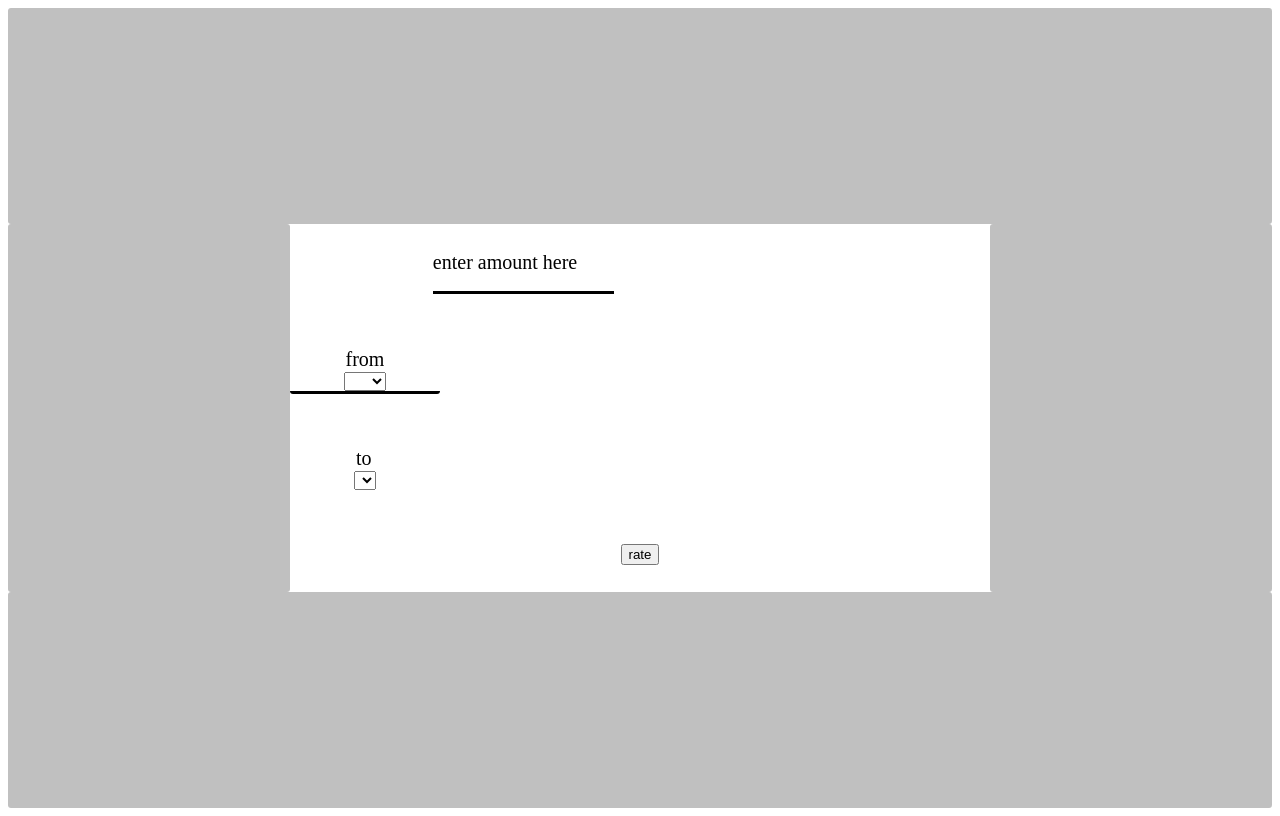
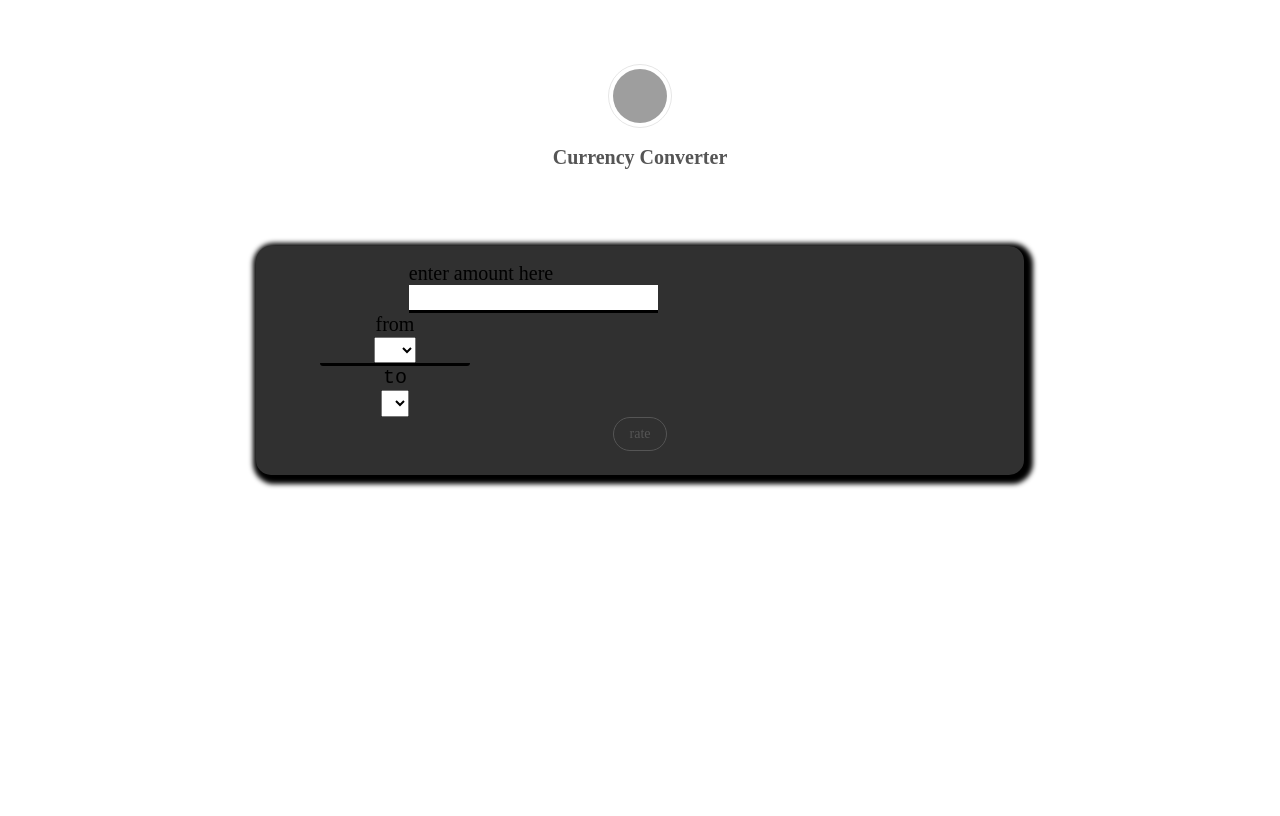
Before and after one commit to Motadeh/currency-converter, a plain HTML site: page index.html in a window 1280 px wide. Drawn offline with nearby package versions, Linux system fonts and the light colour scheme; no server answers; grey boxes are pictures that could not be loaded.

Commit message:
redesign

```diff
--- a/currencyconverter.css
+++ b/currencyconverter.css
@@ -13,16 +13,13 @@ html{
   box-sizing: inherit;
 }
 
-.item{
+/* .item{
     display: grid;
   justify-content: center;
   align-items: center;
-  /* border: 5px solid rgba(0, 0, 0, 0.03); */
-  border-radius: 3px;
   font-size: 35px;
-  background-color: transparent; /* best colour */
-  /* grid-template-columns: 1fr 1fr 1fr; */
-}
+  background-color: transparent;
+} */
 .container{
     display: grid;
     grid-template-columns: 1fr 1fr 1fr;
@@ -30,22 +27,19 @@ html{
     /* grid-gap: 20px; */
     /* border: 10px solid var(--yellow); */
     height: 100vh;
+    align-items: center;
+    margin-right: auto;
+    margin-left: auto;
 }
-.item1, .item5{
-    grid-column: span 3;
-    background-color: var(--black);
-
-}
-.item2, .item4{
-
-    background-color: var(--black);
-}
-
 .item3{
-    background-color: #ffffff;
-    width: 700px;
+    display: grid;
+    background-color: #303030;
+    /* width: 700px; */
     /* height: 200px; */
     grid-template-columns: 1fr 1fr 1fr;
+    border-radius: 15px;
+    /* margin-top: 50px; */
+    box-shadow: 3px 3px 5px 6px #000;
 }
  .items{
     display: grid;
@@ -116,3 +110,6 @@ html{
     border-right: none;
     border-bottom: solid #000000;
 }
+.items4{
+    font-family: 'Courier New', Courier, monospace;
+}
--- a/index.html
+++ b/index.html
@@ -3,6 +3,7 @@
 <head>
         <meta charset="UTF-8">
         <meta name="viewport" content="width=device-width, initial-scale=1.0">
+        <link rel="stylesheet" href="https://unpkg.com/tachyons@4.10.0/css/tachyons.min.css"/>
         <link rel="stylesheet" href="currencyconverter.css">
         <!-- <script>
             function myfunction() {
@@ -13,14 +14,14 @@
         <script src="main.js"></script>
         <script src="db.js" type="module"></script>
         <script src="idb/lib/idb.js"></script>
-         <!-- <script src="sw.js"></script> -->
         <title>Currency Converter</title>
 </head>
 <body>
-    <div class="container">
-        <div class="item item1"></div>
-        <div class="item item2"></div>
-        <div class="item item3">
+    <header class="tc pv4 pv5-ns">
+        <img src="sunset.jpg" class="br-100 pa1 ba b--black-10 h3 w3" alt="avatar">
+        <h1 class="f5 f4-ns fw6 mid-gray">Currency Converter</h1>
+    </header>
+    <div class="mw5 mw7-ns center bg-light-gray pa3 ph5-ns item3">
         <div class="items items1">
             enter amount here
             <input id = "amount" type = "text" class = "textline">
@@ -30,7 +31,7 @@
             <option id="option">
                 from
             </option>
-                    <select id="countries" name="fromcurrency"> <!-- The id used should be 'countries' not 'country-->
+            <select id="countries" name="fromcurrency">
                 jf
             </select>
         </div>
@@ -49,32 +50,8 @@
         </div>
 
         <div class="items items5">
-                    <button onclick="myfunction()" class="drop1">rate</button>
+            <a class="f6 grow no-underline br-pill ba ph3 pv2 mb2 dib mid-gray" href="#0" button onclick="myfunction()" class="drop1">rate</button></a>
         </div>
     </div>
-        <div class="item item4"></div>
-        <div class="item item5"></div>
-    </div>
-
-
-
-
-
-
-
-<!-- <p>Please enter the code</p>
-<input id = "stop" type = "text">
-<p>Please enter your present location</p>
-<input id = "start" type = "text">
-<button type = "button" onclick = "jump()">GO</button>
-<h5>13CK015462 ICE</h5>
-<p>
-Binary: <i id = "binary"></i>
-</p>
-<p>
-Hexadecimal: <i id = "h.d"></i>
-</p>
-<p id = "error"></p> -->
-
 </body>
 </html>
```
Also changed, not shown: 1 other file. Lines whose indentation alone changed are shown as unchanged.
